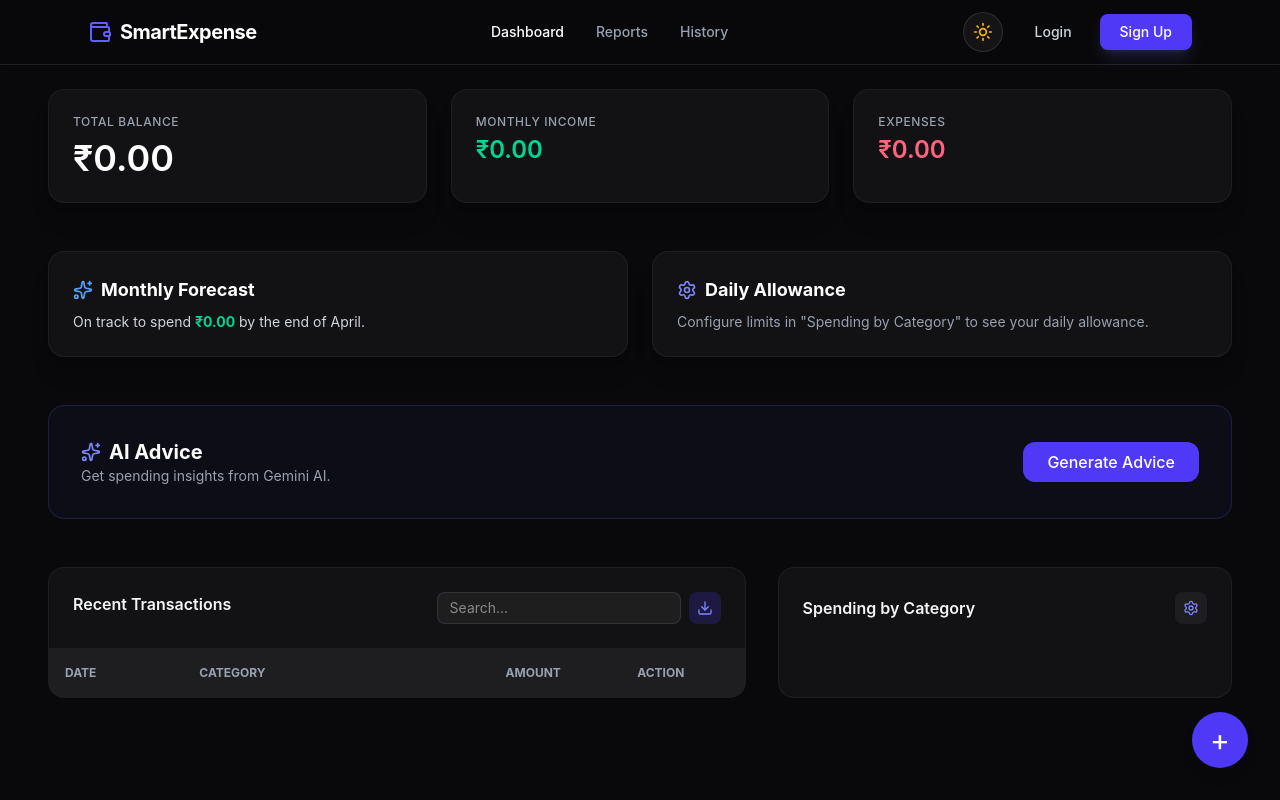
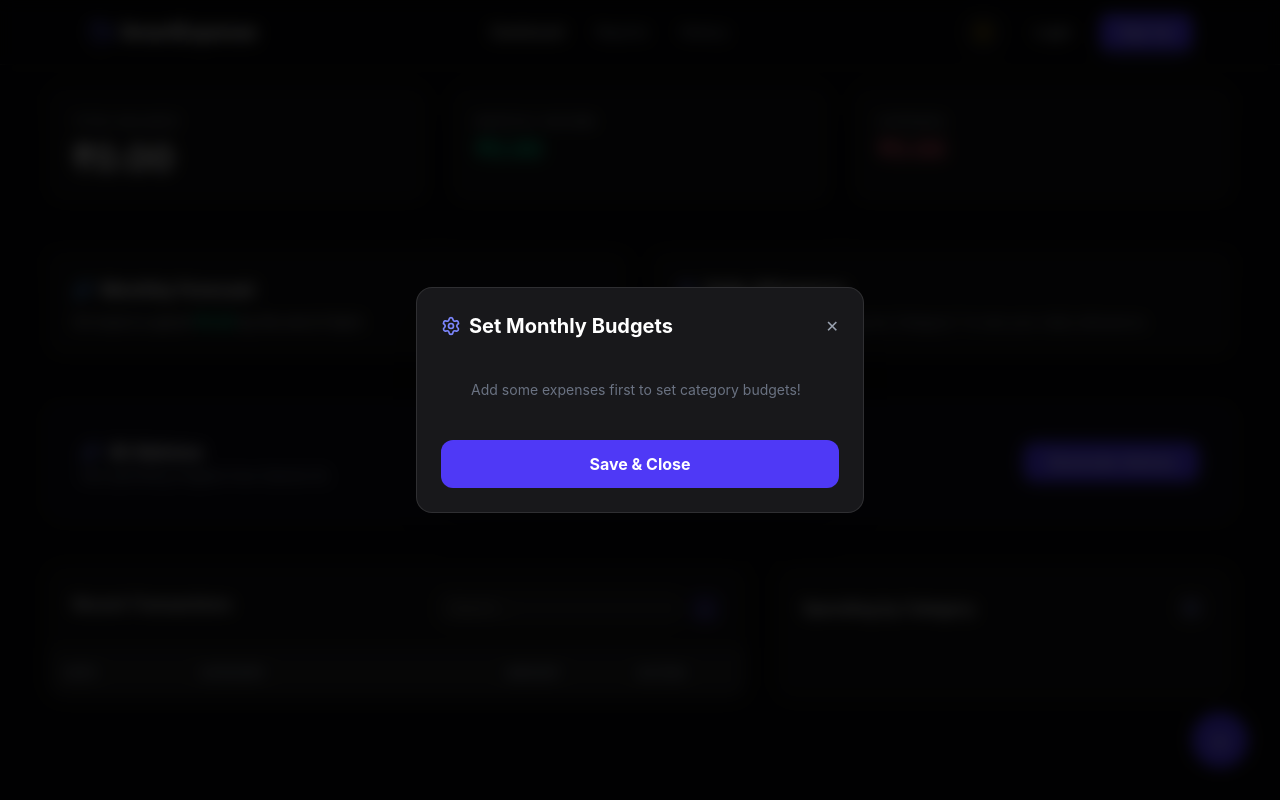
Before and after one commit to Priyanshu2894/Smart-Expense-Tracker, a React (Vite) app in the folder client/: page / in a window 1280 px wide. Both pictures are taken after a click on the button 1190 px from the left and 608 px from the top of the page. Built offline with nearby package versions, Linux system fonts and the light colour scheme.

Commit message:
Final: Added Budget Modal and fixed Daily Allowance prediction logic

```diff
--- a/client/src/pages/Dashboard.jsx
+++ b/client/src/pages/Dashboard.jsx
@@ -57,7 +57,7 @@ function Dashboard() {
     fetchExpenses();
   }, [fetchExpenses]);
 
-  // Calculations
+  // --- Calculations ---
   const totalBalance = transactions.reduce((acc, curr) => acc + parseFloat(curr.amount || 0), 0);
   const income = transactions.filter(t => parseFloat(t.amount) > 0).reduce((acc, curr) => acc + parseFloat(curr.amount), 0);
   const expenses = transactions.filter(t => parseFloat(t.amount) < 0).reduce((acc, curr) => acc + Math.abs(parseFloat(curr.amount)), 0);
@@ -84,6 +84,17 @@ function Dashboard() {
   const isForecastDangerous = totalBudgetLimit > 0 && totalForecast > totalBudgetLimit;
   const dailyAllowance = totalBudgetLimit > 0 ? ((totalBudgetLimit - totalSpentThisMonth) / daysRemaining) : 0;
   const currentMonthName = ["January", "February", "March", "April", "May", "June", "July", "August", "September", "October", "November", "December"][currentMonth];
+
+  const uniqueExpenseCategories = Array.from(new Set(
+    transactions.filter(t => parseFloat(t.amount) < 0).map(t => t.category.toLowerCase())
+  ));
+
+  const handleBudgetChange = (category, value) => {
+    setCategoryBudgets(prev => ({
+      ...prev,
+      [category.toLowerCase()]: parseFloat(value) || 0
+    }));
+  };
 
   const expenseDataMap = currentMonthExpenses.reduce((acc, curr) => {
     const cat = curr.category.toLowerCase();
@@ -269,7 +280,6 @@ function Dashboard() {
           <div className="xl:col-span-2 bg-[#121214] rounded-2xl border border-white/5 p-6">
             <div className="flex justify-between items-center mb-6">
               <h2 className="font-semibold">Spending by Category</h2>
-              {/* SETTINGS BUTTON BACK IN CATEGORY BOX */}
               <button onClick={() => setIsBudgetModalOpen(true)} className="p-2 bg-white/5 hover:bg-white/10 rounded-lg transition-colors">
                 <Settings className="w-4 h-4 text-indigo-400" />
               </button>
@@ -311,6 +321,46 @@ function Dashboard() {
           </div>
         </div>
       )}
+
+      {/* Budget Configuration Modal */}
+      {isBudgetModalOpen && (
+        <div className="fixed inset-0 bg-black/80 backdrop-blur-sm z-50 flex items-center justify-center p-4">
+          <div className="bg-[#18181b] p-6 rounded-2xl w-full max-w-md border border-white/10 shadow-2xl">
+            <div className="flex justify-between items-center mb-6">
+              <h2 className="text-xl font-bold text-white flex items-center gap-2">
+                <Settings className="w-5 h-5 text-indigo-400" /> Set Monthly Budgets
+              </h2>
+              <button onClick={() => setIsBudgetModalOpen(false)} className="text-gray-400 hover:text-white">✕</button>
+            </div>
+
+            <div className="space-y-4 max-h-[60vh] overflow-y-auto pr-2">
+              {uniqueExpenseCategories.length > 0 ? (
+                uniqueExpenseCategories.map(cat => (
+                  <div key={cat} className="space-y-2">
+                    <label className="text-xs text-gray-400 uppercase font-semibold">{cat}</label>
+                    <input
+                      type="number"
+                      placeholder="Enter budget (e.g. 5000)"
+                      value={categoryBudgets[cat] || ''}
+                      onChange={(e) => handleBudgetChange(cat, e.target.value)}
+                      className="w-full bg-[#09090b] border border-white/10 p-3 rounded-xl text-white focus:border-indigo-600 outline-none transition-all"
+                    />
+                  </div>
+                ))
+              ) : (
+                <p className="text-gray-500 text-sm text-center py-4">Add some expenses first to set category budgets!</p>
+              )}
+            </div>
+
+            <button
+              onClick={() => setIsBudgetModalOpen(false)}
+              className="w-full bg-indigo-600 mt-6 py-3 rounded-xl font-bold text-white hover:bg-indigo-700 transition-all"
+            >
+              Save & Close
+            </button>
+          </div>
+        </div>
+      )}
     </>
   );
 }
```
